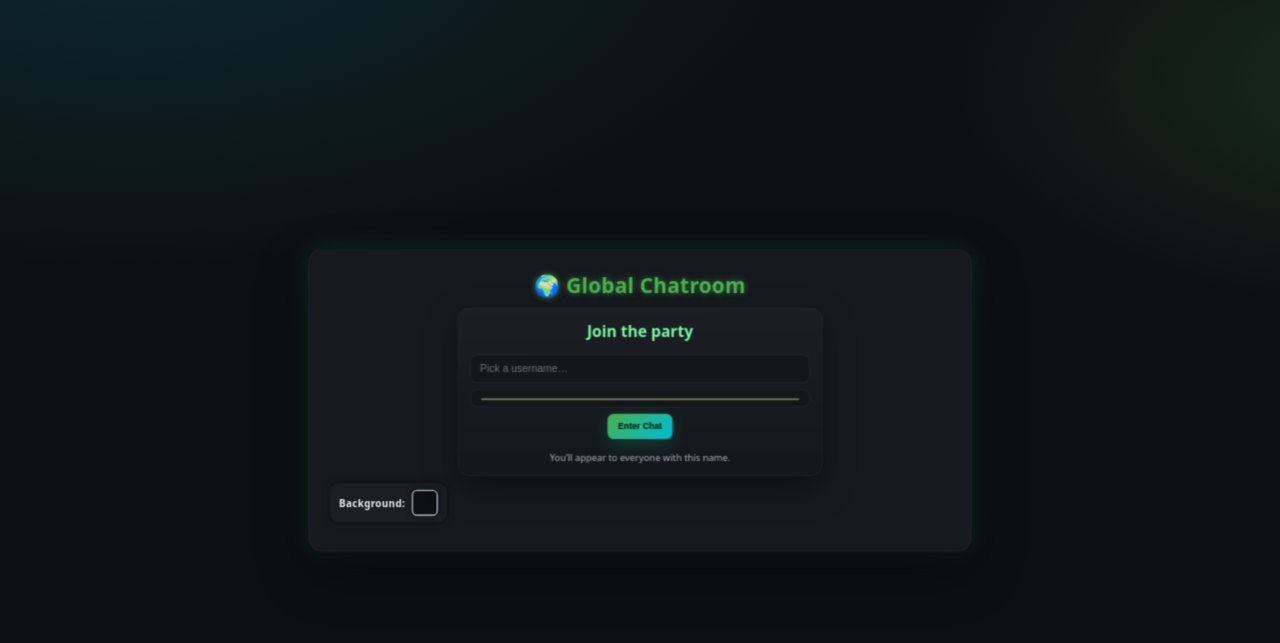
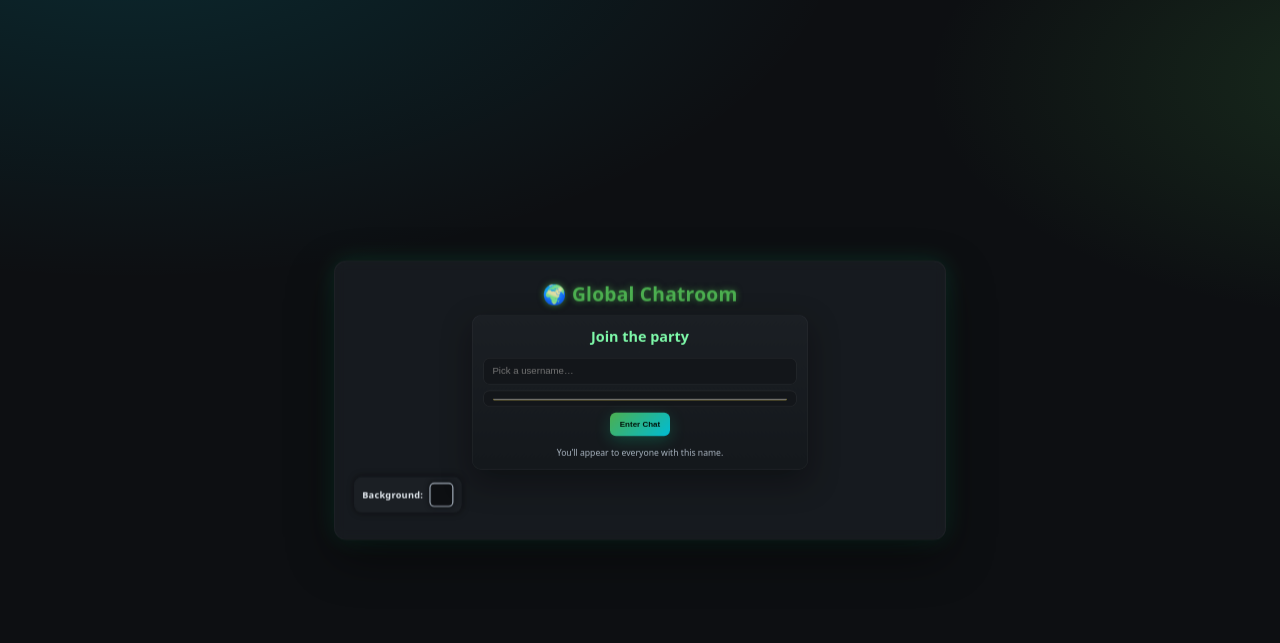
Before and after one commit to jasemontop/GlobalChatroom, a website: page index.html in a window 1280 px wide. Drawn offline with nearby package versions, Linux system fonts and the light colour scheme; no server answers.

Commit message:
Adjust scale transformation in style.css

```diff
--- a/style.css
+++ b/style.css
@@ -456,7 +456,7 @@ body {
   justify-content: center;
   align-items: center;
   min-height: 100vh;
-  transform: scale(0.65);
+  transform: scale(0.6);
   transform-origin: center;
 }
 
```
